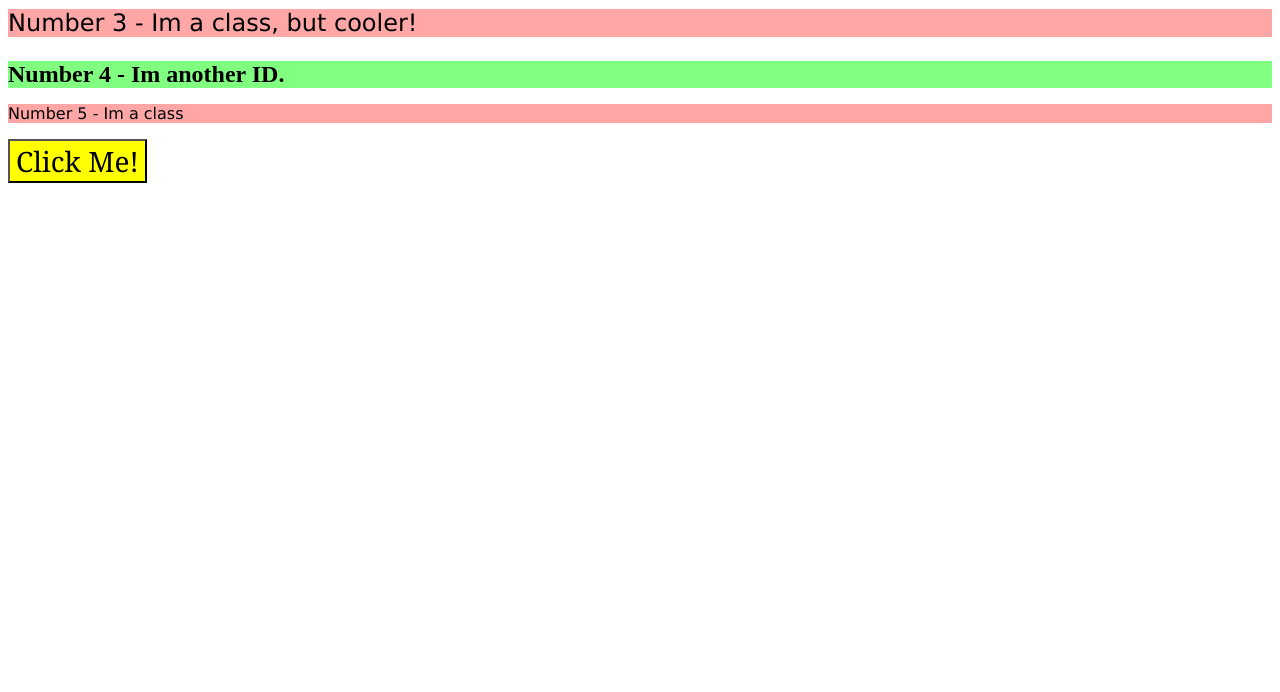
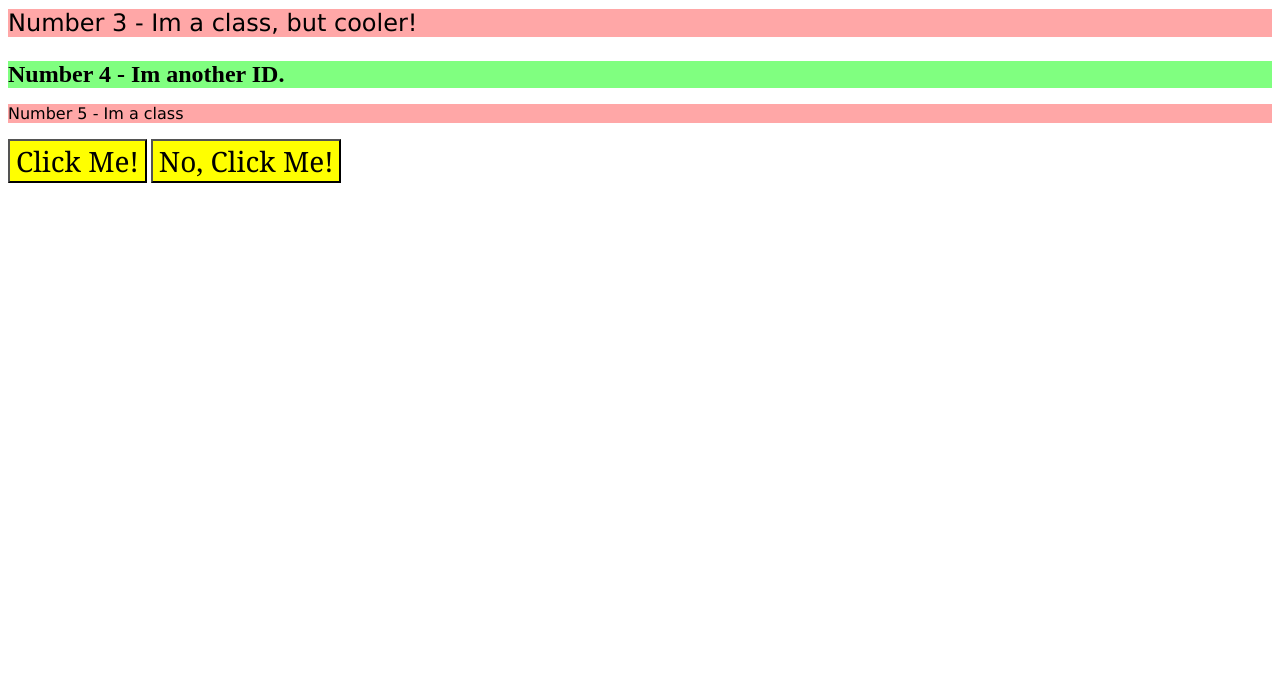
Before and after one commit to javilobby2017/cssmethods, a plain HTML site: page classidselectors.html in a window 1280 px wide. Shown: the part 108-800 px from the top of the page. Drawn offline with Linux system fonts and the light colour scheme.

Commit message:
adding yellow button to html file

```diff
--- a/classidselectors.html
+++ b/classidselectors.html
@@ -15,5 +15,6 @@
     <div id="four" class="adjust-font-size">Number 4 - Im another ID.</div>
     <p class="odd">Number 5 - Im a class</p>
     <button>Click Me!</button>
+    <button>No, Click Me!</button>
   </body>
 </html>
```
